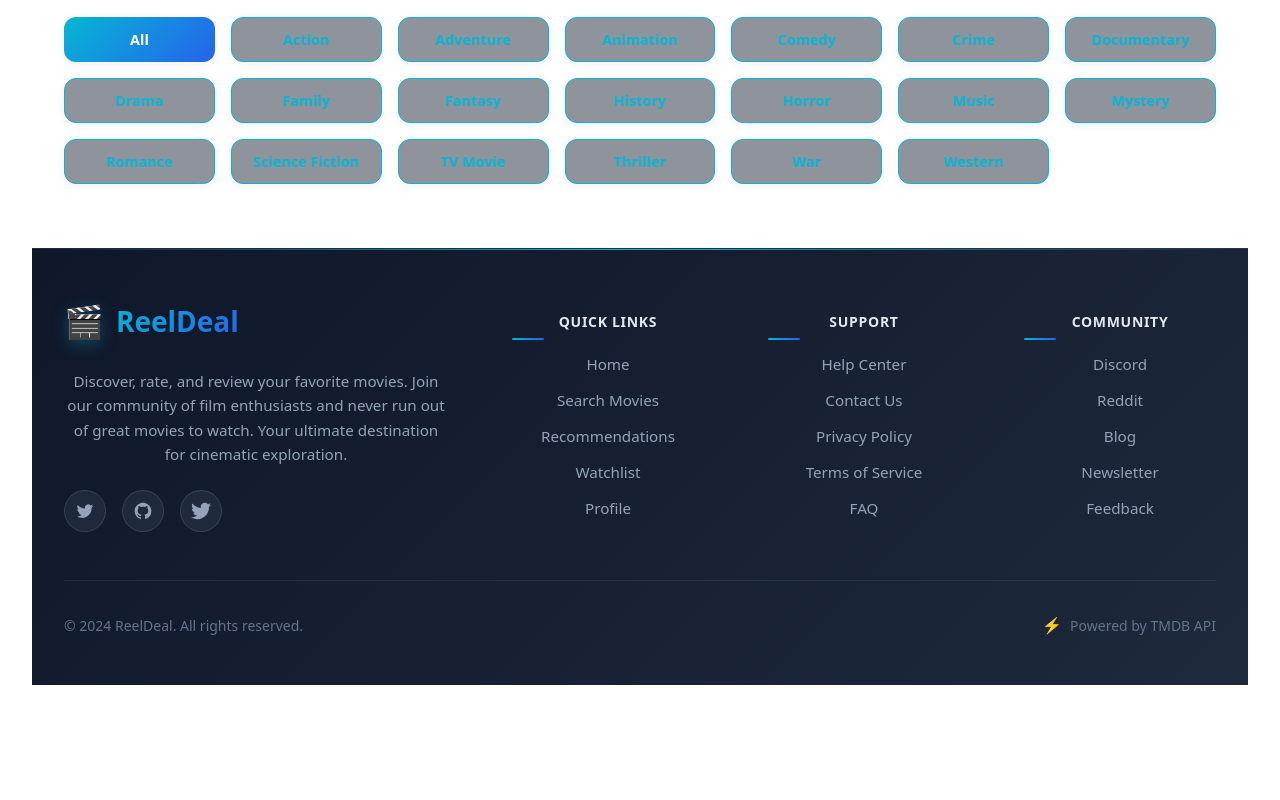
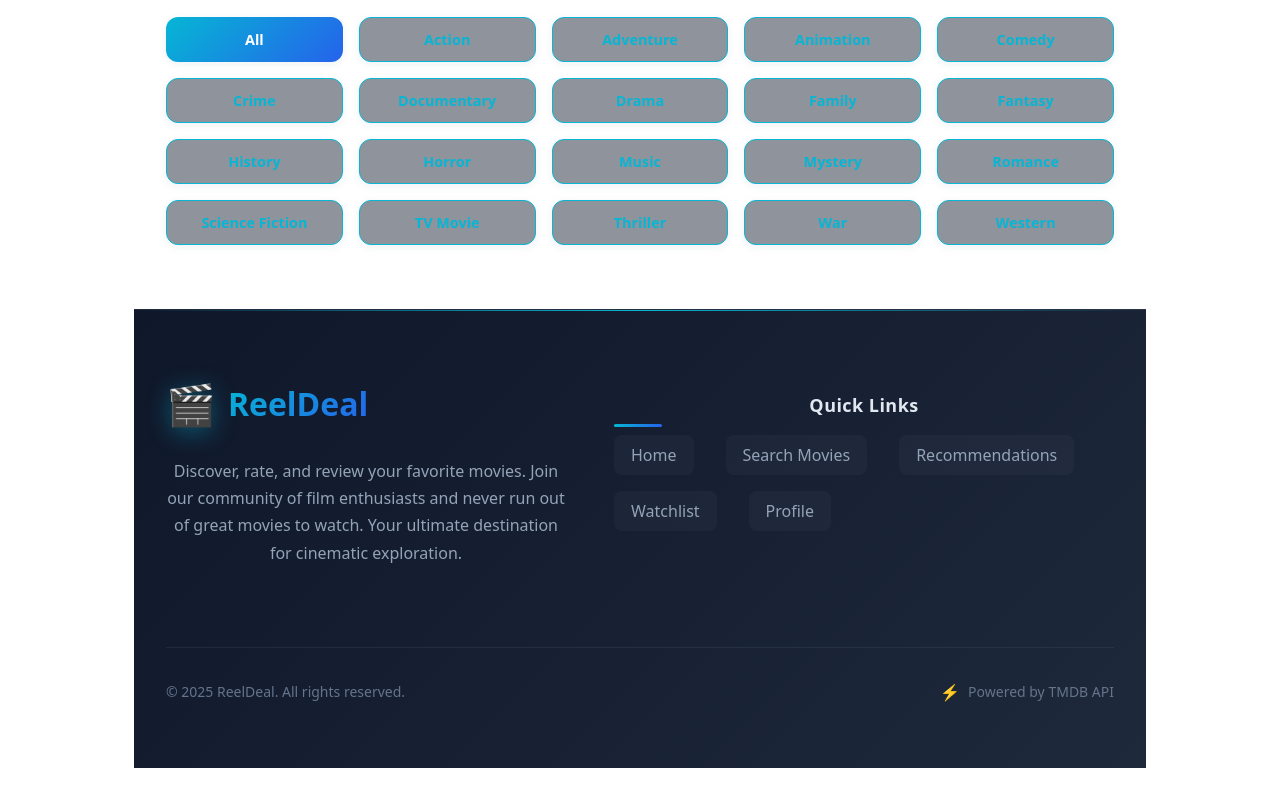
Before and after one commit to MananKakkar1/ReelDeal, a React (Vite) app in the folder frontend/: page / in a window 1280 px wide. Shown: the part 848-1648 px from the top of the page. Before the commit the page ends 1565 px from the top, so only its background shows below. Built offline with nearby package versions, Linux system fonts and the light colour scheme; no server answers; the HTML template or start-up script is replaced by a standard one.

Commit message:
Changed page footer

```diff
--- a/frontend/src/components/Footer.jsx
+++ b/frontend/src/components/Footer.jsx
@@ -20,39 +20,35 @@ const FooterContainer = styled.footer`
 `;
 
 const FooterContent = styled.div`
-  max-width: 7xl;
+  max-width: 1200px;
   margin: 0 auto;
-  padding: 3rem 1rem;
+  padding: 2.5rem 1.5rem;
 
   @media (min-width: 640px) {
-    padding: 3rem 1.5rem;
+    padding: 3rem 2rem;
   }
 
   @media (min-width: 1024px) {
-    padding: 3rem 2rem;
+    padding: 4rem 2rem;
   }
 `;
 
-const FooterGrid = styled.div`
-  display: grid;
-  grid-template-columns: 1fr;
-  gap: 2rem;
+const FooterMain = styled.div`
+  display: flex;
+  flex-direction: column;
+  gap: 2.5rem;
 
   @media (min-width: 768px) {
-    grid-template-columns: 2fr 1fr 1fr;
+    flex-direction: row;
+    justify-content: space-between;
+    align-items: flex-start;
     gap: 3rem;
-  }
-
-  @media (min-width: 1024px) {
-    grid-template-columns: 2fr 1fr 1fr 1fr;
-    gap: 4rem;
   }
 `;
 
 const BrandSection = styled(motion.div)`
-  @media (min-width: 768px) {
-    grid-column: span 1;
-  }
+  flex: 1;
+  max-width: 400px;
 `;
 
 const BrandLink = styled(Link)`
@@ -69,12 +65,12 @@ const BrandLink = styled(Link)`
 `;
 
 const LogoIcon = styled.div`
-  font-size: 2rem;
-  filter: drop-shadow(0 4px 8px rgba(6, 182, 212, 0.3));
+  font-size: 2.5rem;
+  filter: drop-shadow(0 4px 12px rgba(6, 182, 212, 0.4));
 `;
 
 const LogoText = styled.span`
-  font-size: 1.75rem;
+  font-size: 2rem;
   font-weight: 900;
   background: linear-gradient(135deg, #06b6d4 0%, #2563eb 100%);
   -webkit-background-clip: text;
@@ -84,10 +80,10 @@ const LogoText = styled.span`
 
 const BrandDescription = styled.p`
   color: #94a3b8;
-  margin-bottom: 1.5rem;
-  max-width: 24rem;
-  line-height: 1.6;
-  font-size: 0.95rem;
+  margin-bottom: 2rem;
+  line-height: 1.7;
+  font-size: 1rem;
+  font-weight: 400;
 `;
 
 const SocialLinks = styled.div`
@@ -99,19 +95,21 @@ const SocialLink = styled(motion.a)`
   display: flex;
   align-items: center;
   justify-content: center;
-  width: 2.5rem;
-  height: 2.5rem;
-  border-radius: 50%;
-  background: rgba(148, 163, 184, 0.1);
+  width: 3rem;
+  height: 3rem;
+  border-radius: 12px;
+  background: rgba(148, 163, 184, 0.08);
   color: #94a3b8;
   transition: all 0.3s ease;
-  border: 1px solid rgba(148, 163, 184, 0.2);
+  border: 1px solid rgba(148, 163, 184, 0.15);
+  backdrop-filter: blur(10px);
 
   &:hover {
     background: linear-gradient(135deg, #06b6d4 0%, #2563eb 100%);
     color: white;
-    transform: translateY(-2px);
-    box-shadow: 0 8px 25px rgba(6, 182, 212, 0.3);
+    transform: translateY(-3px);
+    box-shadow: 0 12px 30px rgba(6, 182, 212, 0.3);
+    border-color: transparent;
   }
 
   svg {
@@ -120,29 +118,28 @@ const SocialLink = styled(motion.a)`
   }
 `;
 
-const FooterSection = styled.div`
-  display: flex;
-  flex-direction: column;
+const QuickLinksSection = styled(motion.div)`
+  flex: 1;
+  max-width: 500px;
 `;
 
 const SectionTitle = styled.h3`
-  font-size: 0.875rem;
+  font-size: 1.125rem;
   font-weight: 700;
   color: #e2e8f0;
-  text-transform: uppercase;
-  letter-spacing: 0.05em;
-  margin-bottom: 1.25rem;
+  margin-bottom: 1.5rem;
   position: relative;
+  letter-spacing: 0.025em;
 
   &::after {
     content: "";
     position: absolute;
     bottom: -0.5rem;
     left: 0;
-    width: 2rem;
-    height: 2px;
+    width: 3rem;
+    height: 3px;
     background: linear-gradient(90deg, #06b6d4, #2563eb);
-    border-radius: 1px;
+    border-radius: 2px;
   }
 `;
 
@@ -151,65 +148,30 @@ const FooterLinks = styled.ul`
   padding: 0;
   margin: 0;
   display: flex;
-  flex-direction: column;
-  gap: 0.75rem;
+  flex-direction: row;
+  flex-wrap: wrap;
+  gap: 2rem;
 `;
 
 const FooterLink = styled(Link)`
   color: #94a3b8;
   text-decoration: none;
-  font-size: 0.95rem;
+  font-size: 1rem;
+  font-weight: 500;
   transition: all 0.3s ease;
-  padding: 0.25rem 0;
+  padding: 0.5rem 0;
   position: relative;
-
-  &::before {
-    content: "";
-    position: absolute;
-    bottom: 0;
-    left: 0;
-    width: 0;
-    height: 1px;
-    background: linear-gradient(90deg, #06b6d4, #2563eb);
-    transition: width 0.3s ease;
-  }
+  border-radius: 8px;
+  padding: 0.5rem 1rem;
+  background: rgba(148, 163, 184, 0.05);
+  border: 1px solid transparent;
 
   &:hover {
     color: #06b6d4;
-    transform: translateX(4px);
-
-    &::before {
-      width: 100%;
-    }
-  }
-`;
-
-const ExternalLink = styled.a`
-  color: #94a3b8;
-  text-decoration: none;
-  font-size: 0.95rem;
-  transition: all 0.3s ease;
-  padding: 0.25rem 0;
-  position: relative;
-
-  &::before {
-    content: "";
-    position: absolute;
-    bottom: 0;
-    left: 0;
-    width: 0;
-    height: 1px;
-    background: linear-gradient(90deg, #06b6d4, #2563eb);
-    transition: width 0.3s ease;
-  }
-
-  &:hover {
-    color: #06b6d4;
-    transform: translateX(4px);
-
-    &::before {
-      width: 100%;
-    }
+    background: rgba(6, 182, 212, 0.1);
+    border-color: rgba(6, 182, 212, 0.2);
+    transform: translateY(-2px);
+    box-shadow: 0 4px 12px rgba(6, 182, 212, 0.15);
   }
 `;
 
@@ -234,6 +196,7 @@ const Copyright = styled.p`
   color: #64748b;
   font-size: 0.875rem;
   margin: 0;
+  font-weight: 400;
 `;
 
 const PoweredBy = styled.p`
@@ -243,6 +206,7 @@ const PoweredBy = styled.p`
   display: flex;
   align-items: center;
   gap: 0.5rem;
+  font-weight: 400;
 
   &::before {
     content: "⚡";
@@ -254,7 +218,7 @@ const Footer = () => {
   return (
     <FooterContainer>
       <FooterContent>
-        <FooterGrid>
+        <FooterMain>
           {/* Brand Section */}
           <BrandSection
             initial={{ opacity: 0, y: 20 }}
@@ -271,43 +235,10 @@ const Footer = () => {
               community of film enthusiasts and never run out of great movies to
               watch. Your ultimate destination for cinematic exploration.
             </BrandDescription>
-            <SocialLinks>
-              <SocialLink
-                href="#"
-                whileHover={{ scale: 1.1 }}
-                whileTap={{ scale: 0.95 }}
-              >
-                <svg fill="currentColor" viewBox="0 0 24 24">
-                  <path d="M8.29 20.251c7.547 0 11.675-6.253 11.675-11.675 0-.178 0-.355-.012-.53A8.348 8.348 0 0022 5.92a8.19 8.19 0 01-2.357.646 4.118 4.118 0 001.804-2.27 8.224 8.224 0 01-2.605.996 4.107 4.107 0 00-6.993 3.743 11.65 11.65 0 01-8.457-4.287 4.106 4.106 0 001.27 5.477A4.072 4.072 0 012.8 9.713v.052a4.105 4.105 0 003.292 4.022 4.095 4.095 0 01-1.853.07 4.108 4.108 0 003.834 2.85A8.233 8.233 0 012 18.407a11.616 11.616 0 006.29 1.84" />
-                </svg>
-              </SocialLink>
-              <SocialLink
-                href="#"
-                whileHover={{ scale: 1.1 }}
-                whileTap={{ scale: 0.95 }}
-              >
-                <svg fill="currentColor" viewBox="0 0 24 24">
-                  <path
-                    fillRule="evenodd"
-                    d="M12 2C6.477 2 2 6.484 2 12.017c0 4.425 2.865 8.18 6.839 9.504.5.092.682-.217.682-.483 0-.237-.008-.868-.013-1.703-2.782.605-3.369-1.343-3.369-1.343-.454-1.158-1.11-1.466-1.11-1.466-.908-.62.069-.608.069-.608 1.003.07 1.531 1.032 1.531 1.032.892 1.53 2.341 1.088 2.91.832.092-.647.35-1.088.636-1.338-2.22-.253-4.555-1.113-4.555-4.951 0-1.093.39-1.988 1.029-2.688-.103-.253-.446-1.272.098-2.65 0 0 .84-.27 2.75 1.026A9.564 9.564 0 0112 6.844c.85.004 1.705.115 2.504.337 1.909-1.296 2.747-1.027 2.747-1.027.546 1.379.202 2.398.1 2.651.64.7 1.028 1.595 1.028 2.688 0 3.848-2.339 4.695-4.566 4.943.359.309.678.92.678 1.855 0 1.338-.012 2.419-.012 2.747 0 .268.18.58.688.482A10.019 10.019 0 0022 12.017C22 6.484 17.522 2 12 2z"
-                    clipRule="evenodd"
-                  />
-                </svg>
-              </SocialLink>
-              <SocialLink
-                href="#"
-                whileHover={{ scale: 1.1 }}
-                whileTap={{ scale: 0.95 }}
-              >
-                <svg fill="currentColor" viewBox="0 0 24 24">
-                  <path d="M24 4.557c-.883.392-1.832.656-2.828.775 1.017-.609 1.798-1.574 2.165-2.724-.951.564-2.005.974-3.127 1.195-.897-.957-2.178-1.555-3.594-1.555-3.179 0-5.515 2.966-4.797 6.045-4.091-.205-7.719-2.165-10.148-5.144-1.29 2.213-.669 5.108 1.523 6.574-.806-.026-1.566-.247-2.229-.616-.054 2.281 1.581 4.415 3.949 4.89-.693.188-1.452.232-2.224.084.626 1.956 2.444 3.379 4.6 3.419-2.07 1.623-4.678 2.348-7.29 2.04 2.179 1.397 4.768 2.212 7.548 2.212 9.142 0 14.307-7.721 13.995-14.646.962-.695 1.797-1.562 2.457-2.549z" />
-                </svg>
-              </SocialLink>
-            </SocialLinks>
           </BrandSection>
 
           {/* Quick Links */}
-          <FooterSection
+          <QuickLinksSection
             initial={{ opacity: 0, y: 20 }}
             whileInView={{ opacity: 1, y: 0 }}
             transition={{ duration: 0.6, delay: 0.1 }}
@@ -331,62 +262,8 @@ const Footer = () => {
                 <FooterLink to="/profile">Profile</FooterLink>
               </li>
             </FooterLinks>
-          </FooterSection>
-
-          {/* Support */}
-          <FooterSection
-            initial={{ opacity: 0, y: 20 }}
-            whileInView={{ opacity: 1, y: 0 }}
-            transition={{ duration: 0.6, delay: 0.2 }}
-            viewport={{ once: true }}
-          >
-            <SectionTitle>Support</SectionTitle>
-            <FooterLinks>
-              <li>
-                <ExternalLink href="#">Help Center</ExternalLink>
-              </li>
-              <li>
-                <ExternalLink href="#">Contact Us</ExternalLink>
-              </li>
-              <li>
-                <ExternalLink href="#">Privacy Policy</ExternalLink>
-              </li>
-              <li>
-                <ExternalLink href="#">Terms of Service</ExternalLink>
-              </li>
-              <li>
-                <ExternalLink href="#">FAQ</ExternalLink>
-              </li>
-            </FooterLinks>
-          </FooterSection>
-
-          {/* Community */}
-          <FooterSection
-            initial={{ opacity: 0, y: 20 }}
-            whileInView={{ opacity: 1, y: 0 }}
-            transition={{ duration: 0.6, delay: 0.3 }}
-            viewport={{ once: true }}
-          >
-            <SectionTitle>Community</SectionTitle>
-            <FooterLinks>
-              <li>
-                <ExternalLink href="#">Discord</ExternalLink>
-              </li>
-              <li>
-                <ExternalLink href="#">Reddit</ExternalLink>
-              </li>
-              <li>
-                <ExternalLink href="#">Blog</ExternalLink>
-              </li>
-              <li>
-                <ExternalLink href="#">Newsletter</ExternalLink>
-              </li>
-              <li>
-                <ExternalLink href="#">Feedback</ExternalLink>
-              </li>
-            </FooterLinks>
-          </FooterSection>
-        </FooterGrid>
+          </QuickLinksSection>
+        </FooterMain>
 
         <FooterBottom
           initial={{ opacity: 0, y: 20 }}
@@ -394,7 +271,7 @@ const Footer = () => {
           transition={{ duration: 0.6, delay: 0.4 }}
           viewport={{ once: true }}
         >
-          <Copyright>© 2024 ReelDeal. All rights reserved.</Copyright>
+          <Copyright>© 2025 ReelDeal. All rights reserved.</Copyright>
           <PoweredBy>Powered by TMDB API</PoweredBy>
         </FooterBottom>
       </FooterContent>
```
